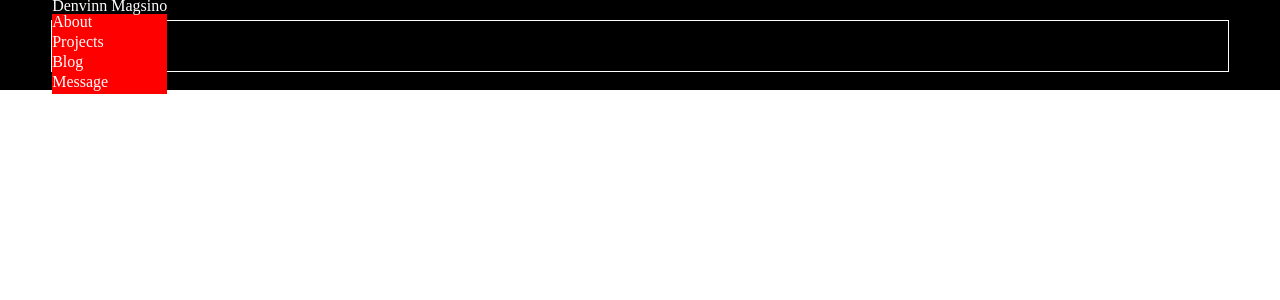
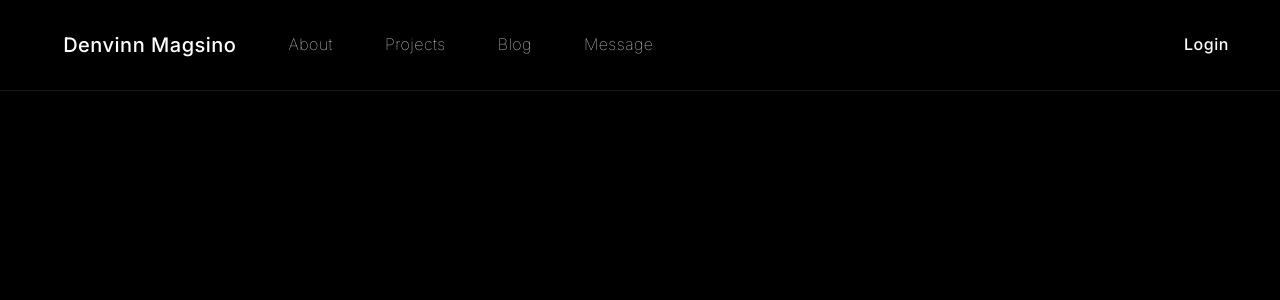
Before and after one commit to denvinnpaolo/frontend-portfolio, a React (Create React App) app in the folder portfolio/: page / in a window 1280 px wide. Shown: the top 300 px of the page. Built offline with nearby package versions, Linux system fonts and the light colour scheme.

Commit message:
fixing navigation links

```diff
--- a/portfolio/public/index.html
+++ b/portfolio/public/index.html
@@ -24,7 +24,10 @@
       work correctly both with client-side routing and a non-root public URL.
       Learn how to configure a non-root public URL by running `npm run build`.
     -->
-    <title>React App</title>
+    <title>Denvinn Paolo Magsino</title>
+    <style>
+      @import url('https://fonts.googleapis.com/css2?family=Inter:wght@100;500&display=swap');
+    </style>
   </head>
   <body>
     <noscript>You need to enable JavaScript to run this app.</noscript>
--- a/portfolio/src/components/dashboard/Navigation.js
+++ b/portfolio/src/components/dashboard/Navigation.js
@@ -9,11 +9,12 @@ const Navigation = () => {
         <NavContainer>
             <section id="navigation">
                 <section id="nav-menu">
-                    <h1>Denvinn Magsino</h1>
+                    <h1 className="link" id="nav-title">Denvinn Magsino</h1>
                     {links.map((link, linkIdx) => {
                         return  <section key={linkIdx} className="link">{link}</section>
                     })}
                 </section>
+                <section>Login</section>
             </section>
 
         </NavContainer>
--- a/portfolio/src/styles/dashboard/Dashboard.js
+++ b/portfolio/src/styles/dashboard/Dashboard.js
@@ -2,4 +2,9 @@ import styled from "styled-components";
 
 export const AppContainer = styled.div`
     width: 100vw;
+    height: 100vh;
+    background: black;
+    font-family: Inter, sans-serif;
+    font-weight: 400;
+    line-height: 1.2;
 `;
--- a/portfolio/src/styles/dashboard/Navigation.js
+++ b/portfolio/src/styles/dashboard/Navigation.js
@@ -2,23 +2,60 @@ import styled from "styled-components";
 
 
 export const NavContainer = styled.div`
-    min-height: 50px;
-    height: 50px;
+    position: relative;
+    left: 0;
+    top:0;
+    right:0;
+    bottom:auto;
+    display: flex;
+    align-items: center;
+    justify-content: center;
+
     background-color: black;
+    margin: 0 auto;
     padding: 20px 4%;
     font-size: 16px;
     color: #fff;
+    border-bottom: 1px solid hsla(0,0%,100%,.1);
+
+    min-height: 50px;
+    height: 50px;
+    min-width: 1000px;
+    max-width:100%;
+    letter-spacing: .5px;
 
     #navigation {
-        border: 1px solid white;
         display: flex;
         height: 100%;
         align-items: center;
+        justify-content: space-between;
+        width: 100%;
+        max-width: 1260px;
+
+
+        #nav-menu{
+            display: flex;
+            align-items: center;
+
+            min-width: 600px;
+            width: 80%;
+            height: 100%;
+            // background: red;
+
+            .link {
+                min-height: 20px;
+                padding: 12px 40px 12px 12px;
+                font-weight: 100;
+            }
+
+            #nav-title {
+                font-size: 20px;
+                font-weight: 500;
+            }
+        }
+
 
     }
 
-    .link {
-        background: red;
-        min-height: 20px;
-    }
+
 `;
```
